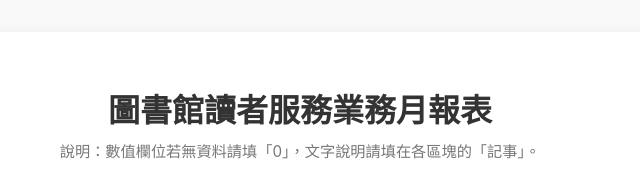
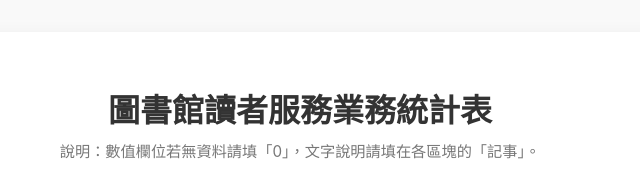
Before and after one commit to Scudtlib/monthly-report, a plain HTML site: page index.html in a window 1280 px wide. Shown: the top 182 px of the page, 340-980 px from the left. Drawn offline with Linux system fonts and the light colour scheme.

Commit message:
Update index.html

```diff
--- a/index.html
+++ b/index.html
@@ -130,7 +130,7 @@
 </head>
 <body>
     <div class="container">
-        <h1>圖書館讀者服務業務月報表</h1>
+        <h1>圖書館讀者服務業務統計表</h1>
         <div class="hint">說明：數值欄位若無資料請填「0」，文字說明請填在各區塊的「記事」。</div>
 
         <form action="https://sculib.app.n8n.cloud/webhook/monthly-report" method="POST">
```
